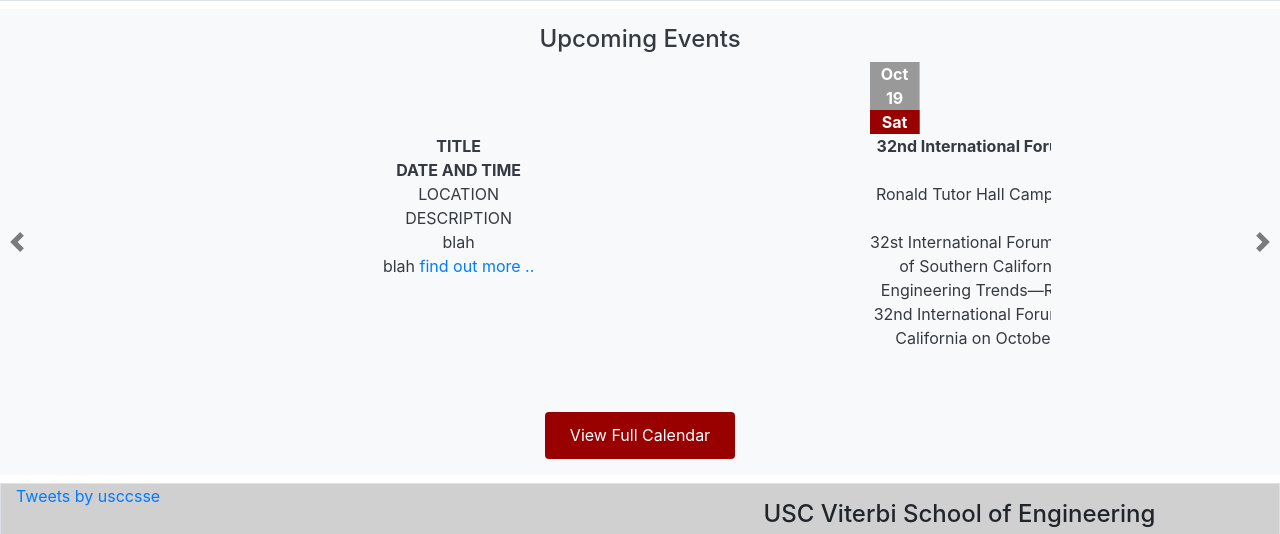
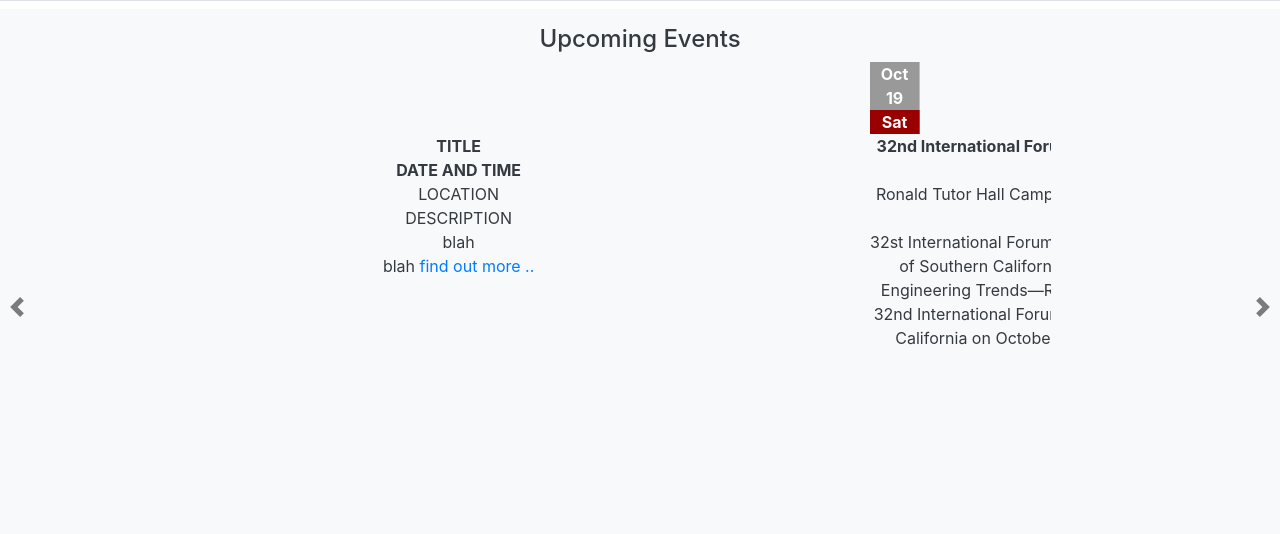
Before and after one commit to spr691/spr691.github.io, a plain HTML site: page index.html in a window 1280 px wide. Shown: the part 859-1393 px from the top of the page. Drawn offline with nearby package versions, Linux system fonts and the light colour scheme.

Commit message:
Update index.html

```diff
--- a/index.html
+++ b/index.html
@@ -204,7 +204,7 @@
         <div class="col-8 justify-content-md-center text-center">
           <h4>Upcoming Events</h4>
           <div id="carouselExampleControls" class="carousel slide" data-ride="carousel" data-interval="1000">
-        <div class="carousel-inner" style="height: 350px;" id="carousel-contents">
+        <div class="carousel-inner" style="height: 480px;" id="carousel-contents">
           <div class="carousel-item active">
               <span class="d-block w-100" >
                 <div class="date-time-wrap"> <div class="event-month">Oct</div> <div class="event-date">19</div> <div class="event-day">Sat</div>
```
